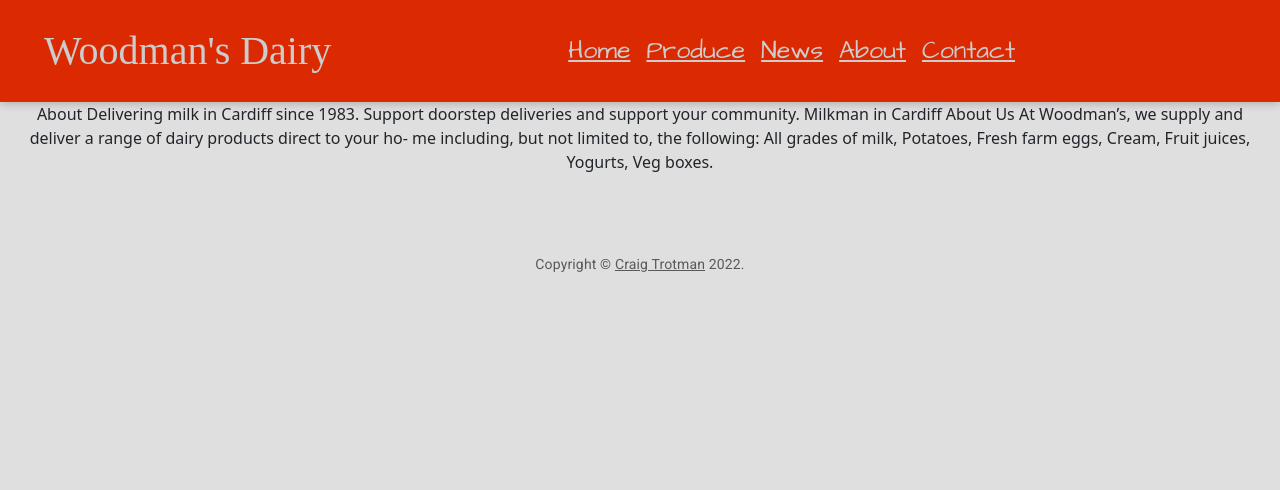
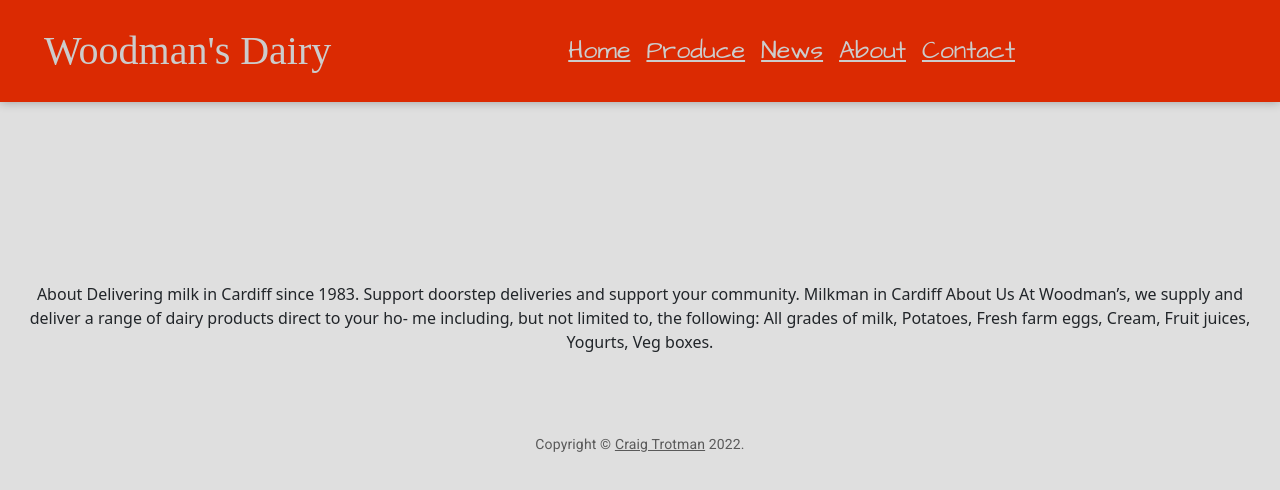
Before and after one commit to CTrotman-Dev/WoodmansDairy-react, a React (Create React App) app: page /about in a window 1280 px wide. Shown: the top 490 px of the page. Built offline with nearby package versions, Linux system fonts and the light colour scheme; a web font is replaced by a local one.

Commit message:
added maps

```diff
--- a/public/index.html
+++ b/public/index.html
@@ -4,8 +4,10 @@
 <head>
   <title>Woodman's Dairy</title>
   <meta charset="utf-8">
-  <meta name="description" content="Woodmans Dairy offers a milkman service in Cardiff to customers wanting their fresh milk, eggs, fruit, vegetables and many more items delivered to their home!"/>
-  <meta name="keywords" content="fresh,dairy,milk,milkman,cardiff,home delivery,grocery,woodman,milk delivery,produce"/>
+  <meta name="description"
+    content="Woodmans Dairy offers a milkman service in Cardiff to customers wanting their fresh milk, eggs, fruit, vegetables and many more items delivered to their home!" />
+  <meta name="keywords"
+    content="fresh,dairy,milk,milkman,cardiff,home delivery,grocery,woodman,milk delivery,produce" />
   <meta name="author" content="Craig Trotman">
   <meta name="viewport" content="width=device-width, initial-scale=1.0">
   <link rel="stylesheet" href="https://cdn.jsdelivr.net/npm/bootstrap@5.1.3/dist/css/bootstrap.min.css">
@@ -15,6 +17,9 @@
   <link rel="stylesheet" href="https://fonts.googleapis.com/css?family=Roboto:300,400,500,700&display=swap" />
   <link rel="stylesheet" href="https://fonts.googleapis.com/icon?family=Material+Icons" />
 
+  <link rel="stylesheet" href="https://unpkg.com/leaflet@1.8.0/dist/leaflet.css"
+    integrity="sha512-hoalWLoI8r4UszCkZ5kL8vayOGVae1oxXe/2A4AO6J9+580uKHDO3JdHb7NzwwzK5xr/Fs0W40kiNHxM9vyTtQ=="
+    crossorigin="" />
   <link rel="stylesheet" href="styles.css" />
 
   <link rel="icon" href="favicon.ico">
@@ -23,6 +28,9 @@
 <body>
   <div id="root"></div>
   <script src="https://cdn.jsdelivr.net/npm/bootstrap@5.1.3/dist/js/bootstrap.bundle.min.js"></script>
+  <script src="https://unpkg.com/leaflet@1.8.0/dist/leaflet.js"
+  integrity="sha512-BB3hKbKWOc9Ez/TAwyWxNXeoV9c1v6FIeYiBieIWkpLjauysF18NzgR1MBNBXf8/KABdlkX68nAhlwcDFLGPCQ=="
+  crossorigin=""></script>
   <script src="../src/index.js" type="text/jsx"></script>
 </body>
 
--- a/public/styles.css
+++ b/public/styles.css
@@ -30,6 +30,8 @@ body {
   padding: 0;
 
 }
+
+#map { height: 180px; }
 
 .row{
  width: 100%;
--- /dev/null
+++ b/src/components/Map.jsx
@@ -0,0 +1,9 @@
+import React from "react";
+
+const Map = () =>{
+    return (
+        <div id="map"></div>
+    );
+}
+
+export default Map;
--- a/src/pages/About.jsx
+++ b/src/pages/About.jsx
@@ -1,9 +1,11 @@
 import React from "react";
 
+import Map from "../components/Map";
 
 const About = () => {
     return (
         <div className="">
+        <Map />
             About
             Delivering milk in Cardiff since 1983. Support doorstep deliveries and support your community.
 
```
